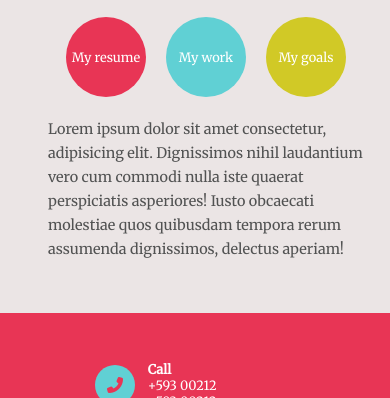
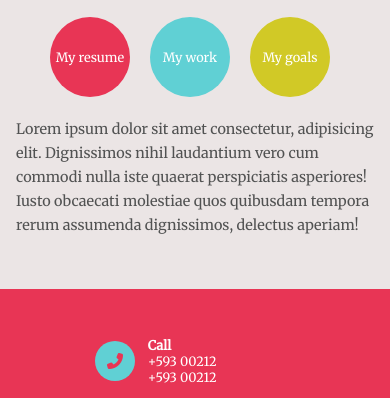
Before and after one commit to Cristhianbh98/layouts, a plain HTML site: page 3-layout/index.html in a window 390 px wide. Shown: the part 443-841 px from the top of the page. Drawn offline with Linux system fonts and the light colour scheme.

Commit message:
Fix style in layout 3

```diff
--- a/3-layout/style.css
+++ b/3-layout/style.css
@@ -304,9 +304,12 @@ footer .social-media a:last-child {
        margin: auto;
     }
 
+    .about-me {
+        padding-left: 0;
+    }
+
     .about-me h1,
-    .about-me h3
-    {
+    .about-me h3 {
         text-align: center;
     }
 
```
